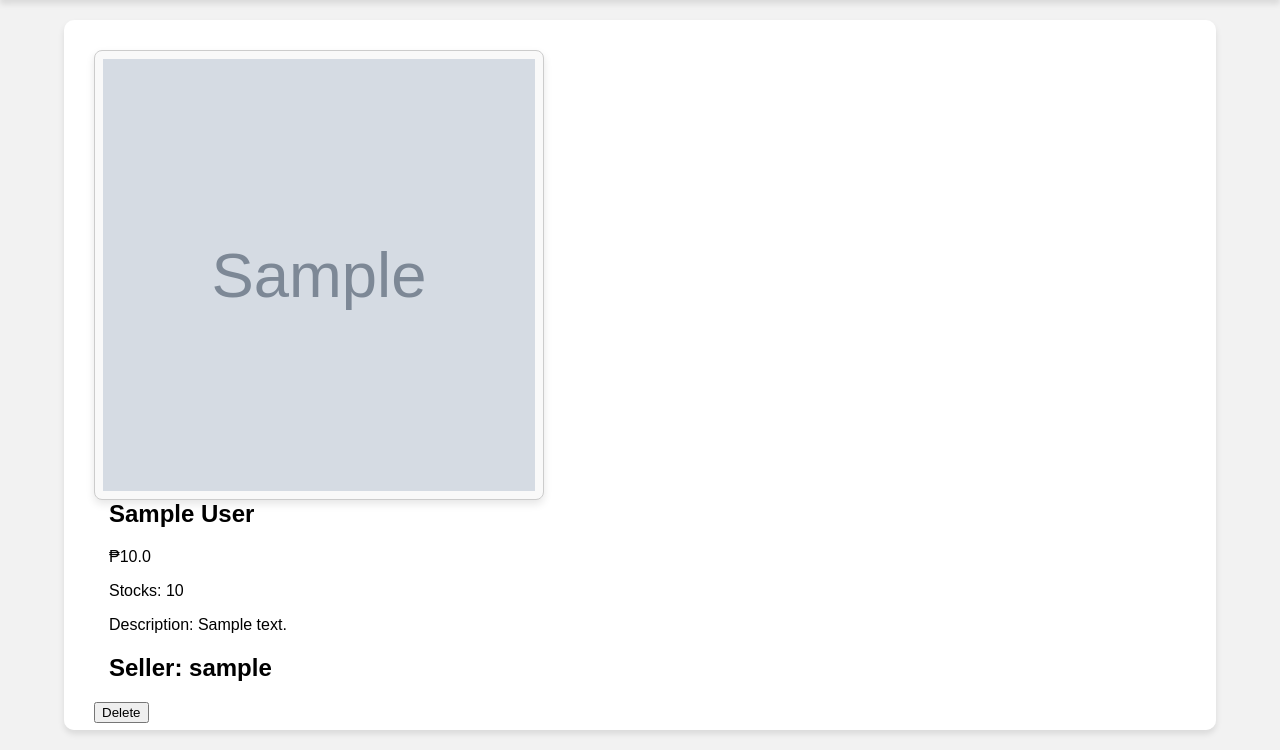
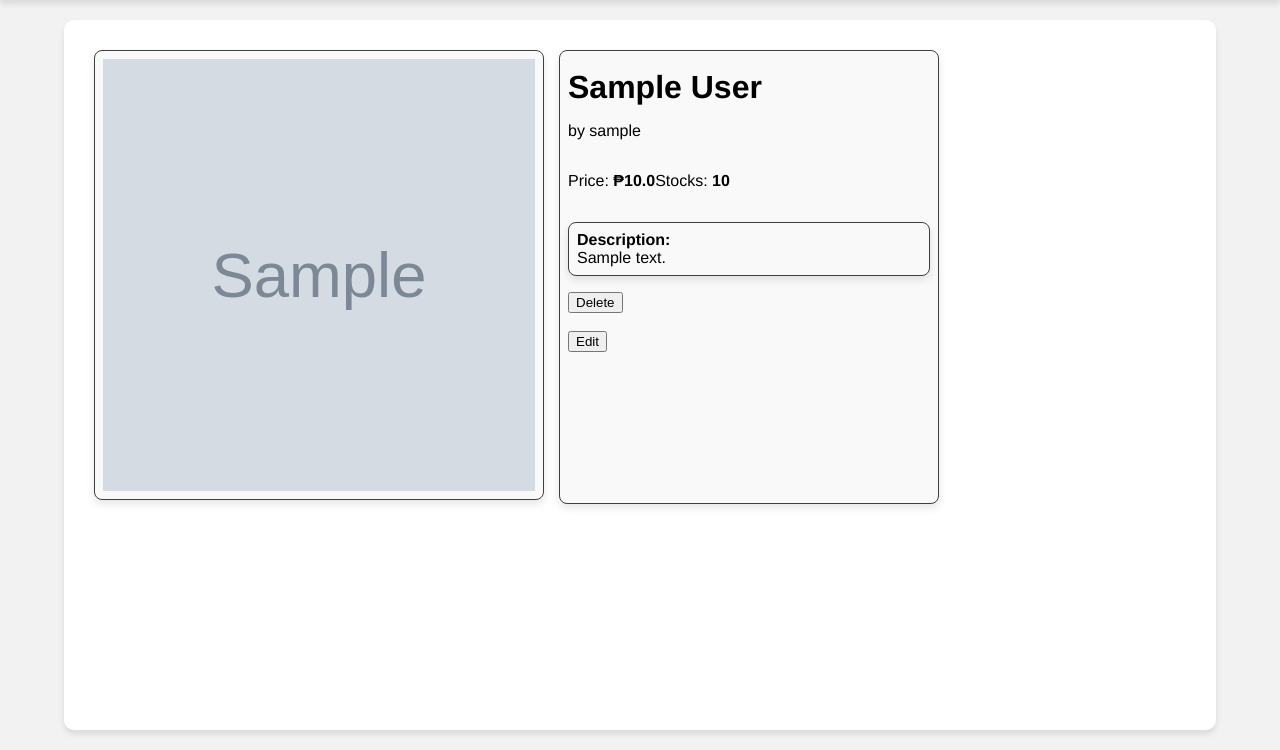
Before and after one commit to alammobaDar/NUMP-NU-Marketplace-, a Django app: a page that uses NUMP/MP_user/templates/mp_user/ProductInformation.html in a window 1280 px wide. Shown: the part 90-840 px from the top of the page. Run offline with Django 5.2, Linux system fonts and the light colour scheme; tables that the repository leaves empty hold one stand-in row (values such as "Sample post"); grey boxes marked "Sample" are stand-in pictures.

Commit message:
modified the css of product info

```diff
--- a/NUMP/MP_user/templates/mp_user/ProductInformation.html
+++ b/NUMP/MP_user/templates/mp_user/ProductInformation.html
@@ -8,21 +8,28 @@
 
     <div class="info-container">
         <section>
-            <div class="image-container">
+            <div class="image-container-info">
                 <img class="image" src="{{ product.image.url }}" alt="{{ product.title }}">
             </div>
             <div class="info">
-                <h1>{{ product.product_name }}</h1>
-                <p>₱{{ product.price }}</p>
-                <p>Stocks: {{ product.stocks }}</p>
-                <p>Description: {{ product.description }}</p>
-                <h2>Seller: {{ product.seller }}</h2>
+                <h1 class="product-name">{{ product.product_name }}</h1>
+                <p>by {{product.seller}}</p>
+                <div class="price-stocks">
+                    <p>Price: <span style="font-weight:bold">₱{{ product.price }}</span></p>
+                    <p>Stocks: <span style="font-weight:bold">{{ product.stocks }}</span></p>
+                </div>
+                <p class="product-description">
+                    <span style="font-weight:bold">Description:</span><br>
+                    {{ product.description }}
+                </p>
+
+                <a href="{% url "user:delete" product.product_id %}">
+                    <button >Delete</button>
+                </a><br><br>
+                <button id="editButton">Edit</button>
             </div>
-            <a href="{% url "user:delete" product.product_id %}">
-                <button >Delete</button>
-            </a><br><br><br>
-            <button id="editButton">Edit</button>
         </section>
+
     </div>
 
     <div id="editFormContainer" class="hidden-form">
--- a/NUMP/static/css/style.css
+++ b/NUMP/static/css/style.css
@@ -138,18 +138,22 @@ main {
     font-size: 4rem;
 }
 
+
 .info-container{
+    font-family: Helvetica, sans-serif;
+}
+.info-container section{
     margin: 30px;
     display: flex;
     position: relative;
+    gap: 15px;
 }
 
 
-.image-container img{
-    float:left;
+.image-container-info img{
     width: 450px;
     height: 450px;
-    border: 1px solid #ccc;
+    border: 1px solid #3f3f3f;
     border-radius: 8px;
     padding: 8px;
     background-color: #f9f9f9;
@@ -158,8 +162,33 @@ main {
 }
 
 .info{
-    margin-left: 15px;
+    border: 1px solid #3f3f3f;
+    border-radius: 8px;
+    padding: 8px;
+    background-color: #f9f9f9;
+    box-shadow: 0 4px 8px rgba(0, 0, 0, 0.1);
+    box-sizing: border-box;
+}
 
+.product-name{
+    font-size: 2rem;
+    margin-top: 10px;
+    margin-bottom: 10px;
+}
+
+.price-stocks{
+    font-size: 1em;
+    display:flex;
+    justify-content: space-between;
+    margin-right: 200px;
+}
+.product-description{
+    border: 1px solid #3f3f3f;
+    border-radius: 8px;
+    padding: 8px;
+    background-color: #f9f9f9;
+    box-shadow: 0 4px 8px rgba(0, 0, 0, 0.1);
+    box-sizing: border-box;
 }
 
 .hidden-form {
```
